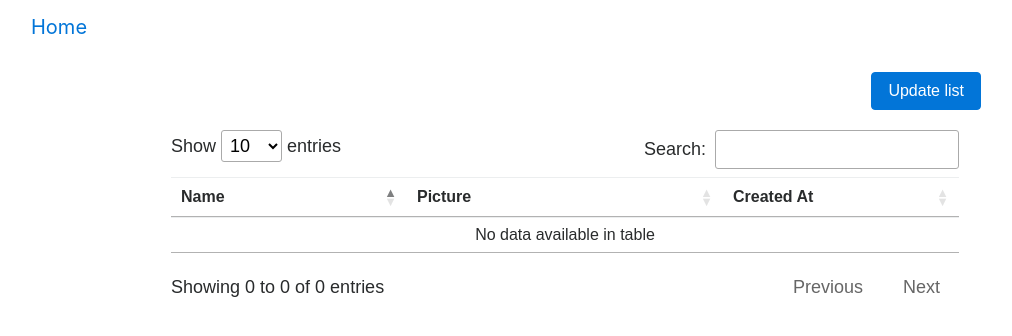
After one commit to MounastiriAbderrahim/marvel-characters, a Symfony app: template back/templates/marvel/index.html.twig in a window 1280 px wide. The commit adds this page. Shown: the top 336 px of the page, without its empty margins (54-1066 px from the left). Run offline with Twig, Linux system fonts and the light colour scheme; the template is opened without the code that fills it, so the values that code supplies are empty; some libraries are stand-ins or nearby versions.

Commit message:
Add back home page

```diff
--- a/back/composer.json
+++ b/back/composer.json
@@ -8,7 +8,7 @@
         "doctrine/annotations": "^1.0",
         "doctrine/doctrine-bundle": "^2.7",
         "doctrine/doctrine-migrations-bundle": "^3.2",
-        "doctrine/orm": "^2.12",
+        "doctrine/orm": "^2.11",
         "phpdocumentor/reflection-docblock": "^5.3",
         "sensio/framework-extra-bundle": "^5.1",
         "symfony/asset": "4.4.*",
--- a/back/templates/base.html.twig
+++ b/back/templates/base.html.twig
@@ -1,19 +1,38 @@
-<!DOCTYPE html>
-<html>
+<html lang="en">
 <head>
-        <meta charset="UTF-8">
-        <title>{% block title %}Welcome!{% endblock %}</title>
-        {# Run `composer require symfony/webpack-encore-bundle`
-           and uncomment the following Encore helpers to start using Symfony UX #}
+    <meta charset="utf-8">
+    <meta name="viewport" content="width=device-width, initial-scale=1, shrink-to-fit=no">
+    <meta name="description" content="">
+    <meta name="author" content="">
+
+    <title>{% block title %}Let's Explore Symfony 4{% endblock %}</title>
+
     {% block stylesheets %}
-            {#{{ encore_entry_link_tags('app') }}#}
-        {% endblock %}
-
-        {% block javascripts %}
-            {#{{ encore_entry_script_tags('app') }}#}
+        <!-- Bootstrap core CSS -->
+        <link rel="stylesheet"
+              href="https://maxcdn.bootstrapcdn.com/bootstrap/4.0.0-beta.3/css/bootstrap.min.css"
+              integrity="sha384-Zug+QiDoJOrZ5t4lssLdxGhVrurbmBWopoEl+M6BdEfwnCJZtKxi1KgxUyJq13dy"
+              crossorigin="anonymous">
+        <!-- jQuery -->
+        <script src="https://ajax.googleapis.com/ajax/libs/jquery/3.6.0/jquery.min.js"></script>
+        <!-- #region datatables files -->
+        <link rel="stylesheet" type="text/css" href="https://cdn.datatables.net/1.12.1/css/dataTables.bootstrap4.min.css">
+        <link rel="stylesheet" type="text/css" href="//cdn.datatables.net/1.10.12/css/jquery.dataTables.min.css" />
+        <script src="//cdn.datatables.net/1.10.12/js/jquery.dataTables.min.js"></script>
+        <!-- #endregion -->
     {% endblock %}
 </head>
 <body>
+<header>
+    <nav class="navbar navbar-expand-sm navbar-dark bg-dark">
+        <div class="container">
+            <a class="navbar-brand" href="{{ path('app_marvel') }}">Home</a>
+        </div>
+    </nav>
+</header>
+<main role="main" class="container main">
     {% block body %}{% endblock %}
+</main><!-- /.container -->
+{% block javascripts %}{% endblock %}
 </body>
 </html>
--- /dev/null
+++ b/back/templates/marvel/index.html.twig
@@ -0,0 +1,64 @@
+{% extends 'base.html.twig' %}
+
+{% block title %}Marvel List{% endblock %}
+
+{% block body %}
+    <style>
+        .example-wrapper {
+            margin: 1em auto;
+            max-width: 800px;
+            width: 95%;
+            font: 18px/1.5 sans-serif;
+        }
+
+        .example-wrapper code {
+            background: #F5F5F5;
+            padding: 2px 6px;
+        }
+
+        .div-btn {
+            margin-bottom: 20px;
+        }
+
+        .btn-update {
+            display: block;
+            margin-left: auto;
+            margin-right: 20px;
+        }
+    </style>
+
+    <div class="example-wrapper">
+        <div class="row div-btn">
+            <a class="btn btn-primary btn-update" href="#">Update list</a>
+        </div>
+        <div class="row">
+            <table id="dtBasicExample" class="table" width="100%">
+                <thead>
+                <tr>
+                    <th class="th-md" style="width: 200px">Name
+
+                    </th>
+                    <th class="th-md" style="width: 280px">Picture
+
+                    </th>
+                    <th class="th-md" style="width: 200px">Created At
+
+                    </th>
+                </tr>
+                </thead>
+                <tbody>
+                </tbody>
+            </table>
+        </div>
+    </div>
+{% endblock %}
+
+{% block javascripts %}
+    {{ parent() }}
+    <script type="text/javascript">
+        $(document).ready(function () {
+            $('#dtBasicExample').DataTable();
+            $('.dataTables_length').addClass('bs-select');
+        });
+    </script>
+{% endblock %}
```
Also changed, not shown: back/src/Controller/MarvelController.php (added, +20 -0 lines), 4 other files. Lines whose indentation alone changed are shown as unchanged.
